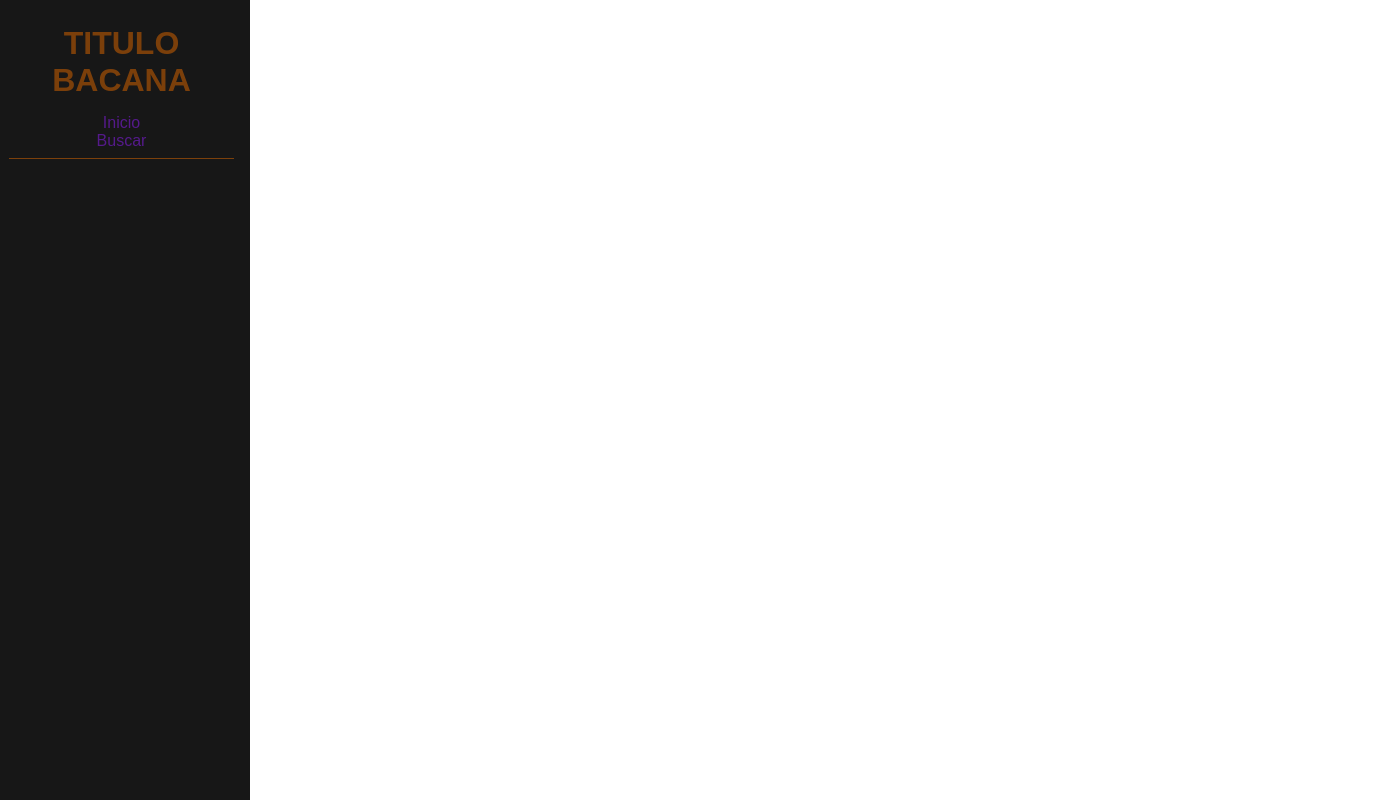
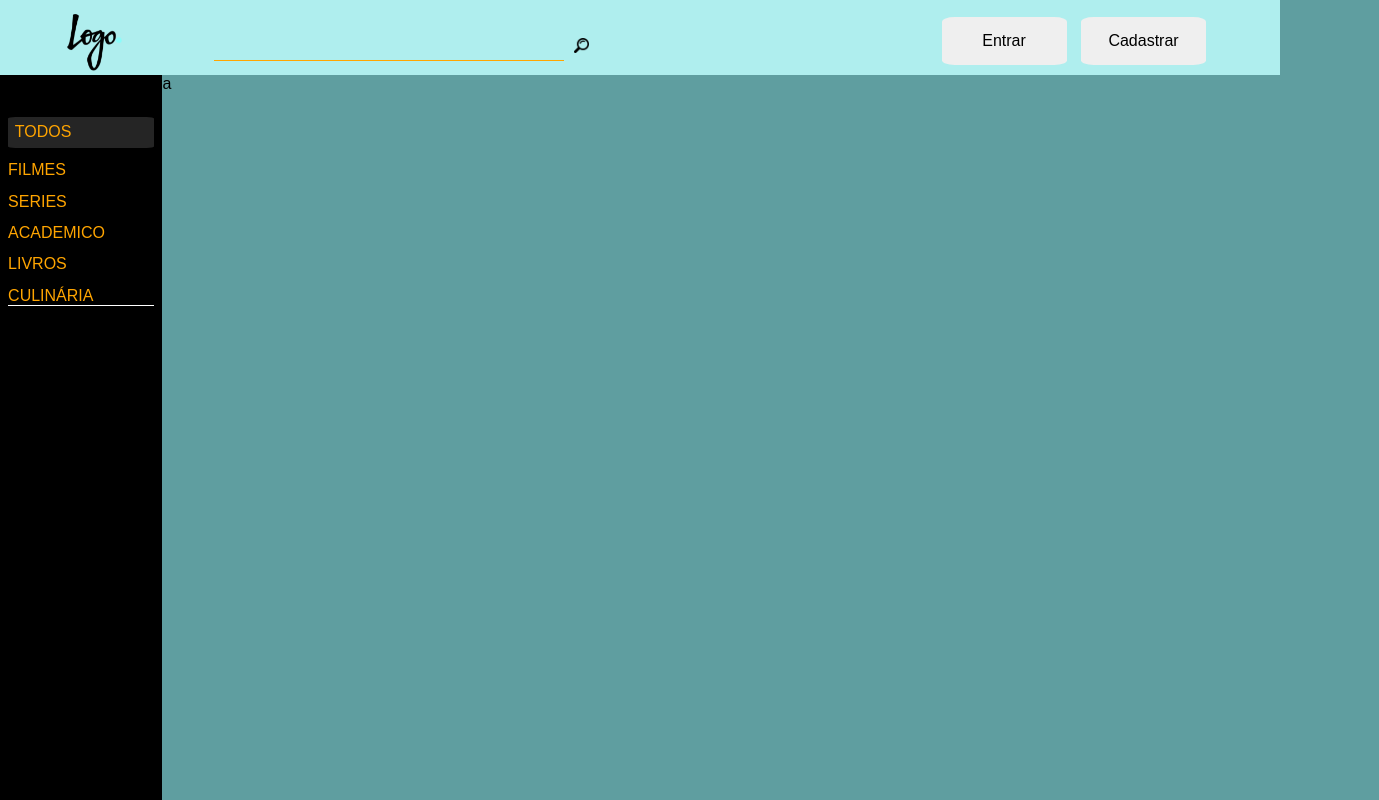
Before and after one commit to Goncalves-Alexander/Site-P-I, a plain HTML site: page index.html in a window 1280 px wide. Shown: the top 800 px of the page, 1379 px wide, since content can reach past the window. Drawn offline with Linux system fonts and the light colour scheme.

Commit message:
V1 social DIY

```diff
--- a/css/header.css
+++ b/css/header.css
@@ -1,43 +1,138 @@
-a, abbr, acronym, address, applet, article, aside, audio, b, big, blockquote, body, canvas, caption, center, cite, code, dd, del, details, dfn, div, dl, dt, em, embed, fieldset, figcaption, figure, footer, form, h1, h2, h3, h4, h5, h6, header, hgroup, html, i, iframe, img, ins, kbd, label, legend, li, mark, menu, nav, object, ol, output, p, pre, q, ruby, s, samp, section, small, span, strike, strong, sub, summary, sup, table, tbody, td, tfoot, th, thead, time, tr, tt, u, ul, var, video {
+body{
+    min-width: 768;
+    min-height: 600;
+    width: 100%;
+    height: 100%;
+    margin: 0;
+    padding: 0;
+    overflow: hidden;
+    font-size: 12pt;
+    font-family: Arial, Helvetica, sans-serif;
+    background: cadetblue;
+}
+
+.container{
+    width: 90%;
+    height: 90%;
+    margin: auto;
+}
+
+.header{
+    width: 100%;
+    height: 75px;
+    background-color: paleturquoise;
+}
+
+.nav-header{
+    height: 6000px;
+    width: 162px;
+    background-color: black;
+    position: fixed;
+}
+
+.nav-bar{
+    margin-top: 25px;
+
+
+}
+
+.line-header{
+    width: 100%;
+    height: 1px;
+    background: white;
+}
+
+.logo-header{
+    float: left;
+}
+
+.logo-header img{
+    margin-top: 12px;
+    position: fixed;
+    height: 60px;
+
+}
+
+.search-menu{
+    float: left;
+}
+
+
+.search-menu img{
+    width: 15px;
+}
+
+.search-button{
+    border: 0;
+    background: inherit;
+    cursor: pointer;
+}
+
+.input-search input{
+    margin-top: 35px;
+    background: inherit;
+    border: 0;
+    width: 350px;
+    height: 25px;
+    font-size: 12pt;
+    padding: 0;
+    margin-left: 150px;
+    border-bottom: 1px solid orange;
+}
+
+.user-options{
+    float: right;
+}
+
+
+ul, li, a{
     margin: 0;
     padding: 0;
     border: 0;
-    vertical-align: baseline;
+    list-style: none;
     text-decoration: none;
+    color: orange;
 }
-body{
-    min-width: 768px;
-    min-height: 600px;
-    display: flex;
-    overflow: hidden;
+
+.nav-list{
+    padding-top:2.5pt;
+}
+
+.nav-list li{
+    padding-top: 10pt;
+    text-transform: uppercase;
+}
+
+.buttons-options button{
+    font-size: 12pt;
+    border-radius: 10%;
+    margin-right: 10px;
+    width: 125px;
+    height: 48px;
+    cursor: pointer;
+    margin-top: 17px;
+    border: 0;
+}
+
+.content{
     width: 100%;
     height: 100%;
-    font-family: Arial, Helvetica, sans-serif;
-    color: rgba(213, 101, 0, 0.53);
+    display: flow-root;
+    margin-left: 7.7%;
 }
 
-.side-menu{
-    background-color: #000000e8;
-    width: 250px;
-    height: 200%;
-    text-align: center;
+.content-page{
+    width: 55%;
 }
 
-.nav-bar{
-    margin-left: 9px;
-    width: 90%;
+.nav-list a:hover{
+        padding: 5pt;
+        border-radius: 5%;
+        background: #252525;
 }
 
-.nav-title{
-    padding-top: 25px;
+.current-item div{
+    padding: 5pt;
+    border-radius: 5%;
+    background: #252525;
 }
-
-.nav-first-menu ul{
-    margin-top: 15px;
-    padding-bottom: 8px;
-    border-bottom: 1px solid rgba(213, 101, 0, 0.53);
-}
-
-.menu-item{
-    position: relative;
-}
--- a/index.html
+++ b/index.html
@@ -1,34 +1,97 @@
 <!DOCTYPE html>
 <html lang="en">
+
 <head>
     <meta charset="UTF-8">
-    <link rel="stylesheet" href="./css/header.css">
     <meta name="viewport" content="width=device-width, initial-scale=1.0">
-    <title></title>
+    <link rel="stylesheet" href="css/header.css">
+    <title>Document</title>
 </head>
+
 <body>
     <div class="header">
-        <div class="side-menu">
-            <div class="nav-bar">
-                <div class="nav-title">
-                    <h1>TITULO BACANA</h1>
+        <div class="container">
+            <div class="header-options">
+                <div class="logo-header">
+                    <a href="/">
+                        <img src="./img/Logo.png" alt="">
+                    </a>
                 </div>
-                <div class="nav-first-menu">
-                    <ul class="nav-options">
-                        <li>
-                            <div class="menu-item">
-                                <a href="">Inicio</a>
-                            </div>
-                        </li>
-                        <li>
-                            <div class="menu-item">
-                                <a href="">Buscar</a>
-                            </div>
-                        </li>
-                    </ul>
+                <div class="search-menu">
+                    <div class="input-search">
+                        <input type="text" name="" id="">
+                        <button class="search-button">
+                            <img src="./img/lupa.png" alt="">
+                        </button>
+                    </div>
+                </div>
+                <div class="user-options">
+                    <div class="buttons-options">
+                        <button>Entrar</button>
+                        <button>Cadastrar</button>
+                    </div>
                 </div>
             </div>
         </div>
     </div>
+    <div class="nav-header">
+        <div class="container">
+            <nav class="nav-bar">
+                <ul class="nav-list">
+                    <li>
+                        <a href="" class="current-item">
+                            <div class="nav-opt">
+                                Todos
+                            </div>
+                        </a>
+                    </li>
+                    <li>
+                        <a href="">
+                            <div class="nav-opt">
+                                Filmes
+                            </div>
+                        </a>
+                    </li>
+                    <li>
+                        <a href="">
+                            <div class="nav-opt">
+                                Series
+                            </div>
+                        </a>
+                    </li>
+                    <li>
+                        <a href="">
+                            <div class="nav-opt">
+                                Academico
+                            </div>
+                        </a>
+                    </li>
+                    <li>
+                        <a href="">
+                            <div class="nav-opt">
+                                Livros
+                            </div>
+                        </a>
+                    </li>
+                    <li>
+                        <a href="">
+                            <div class="nav-opt">
+                                Culinária
+                            </div>
+                        </a>
+                    </li>
+                </ul>
+            </nav>
+            <div class="line-header"></div>
+        </div>
+    </div>
+    <div class="content">
+        <div class="container">
+            <div class="content-page">
+                a
+            </div>
+        </div>
+    </div>
 </body>
+
 </html>
```
Also changed, not shown: img/Logo.png (added), img/home.png (added), img/lupa.png (added).
